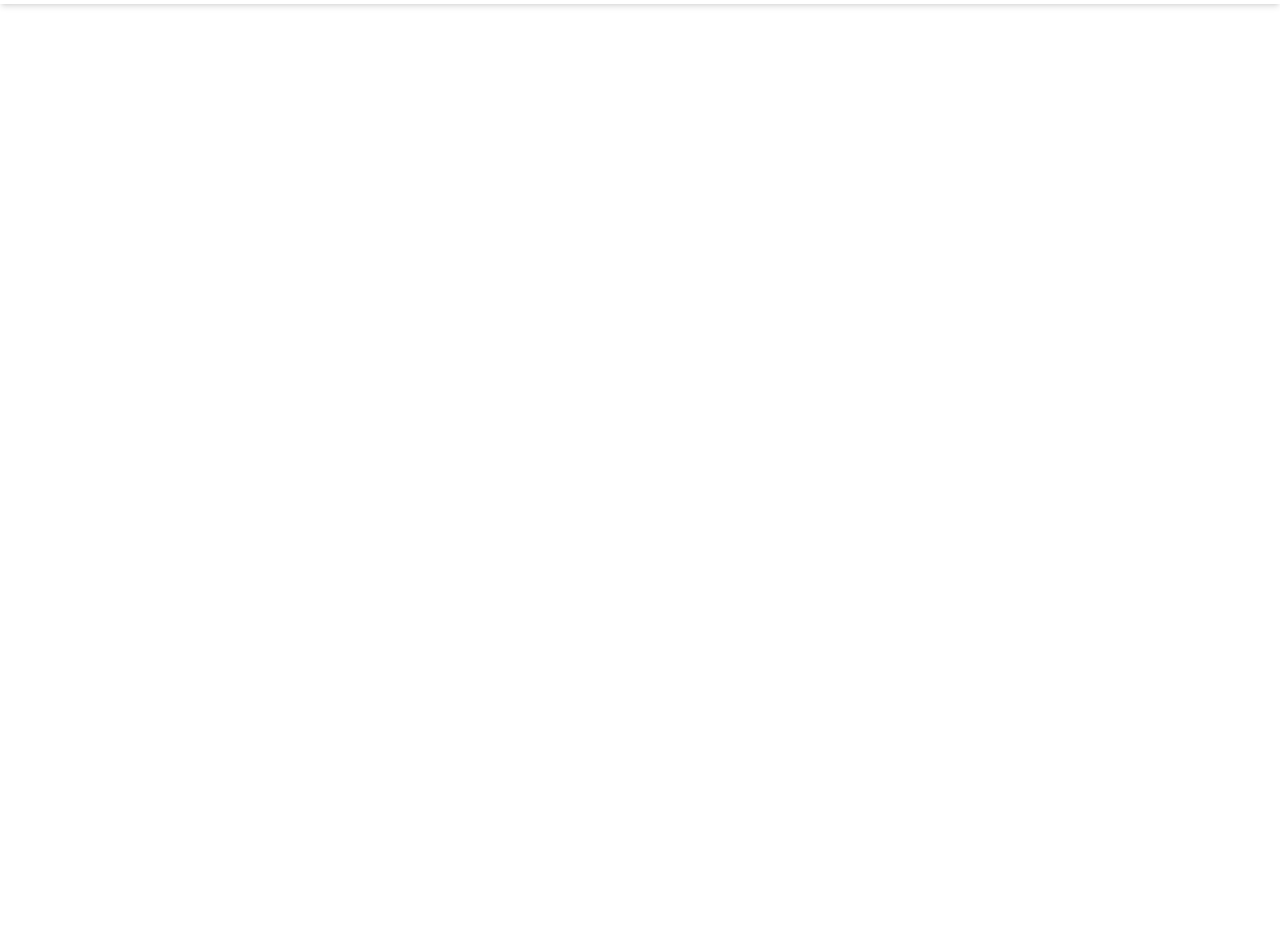
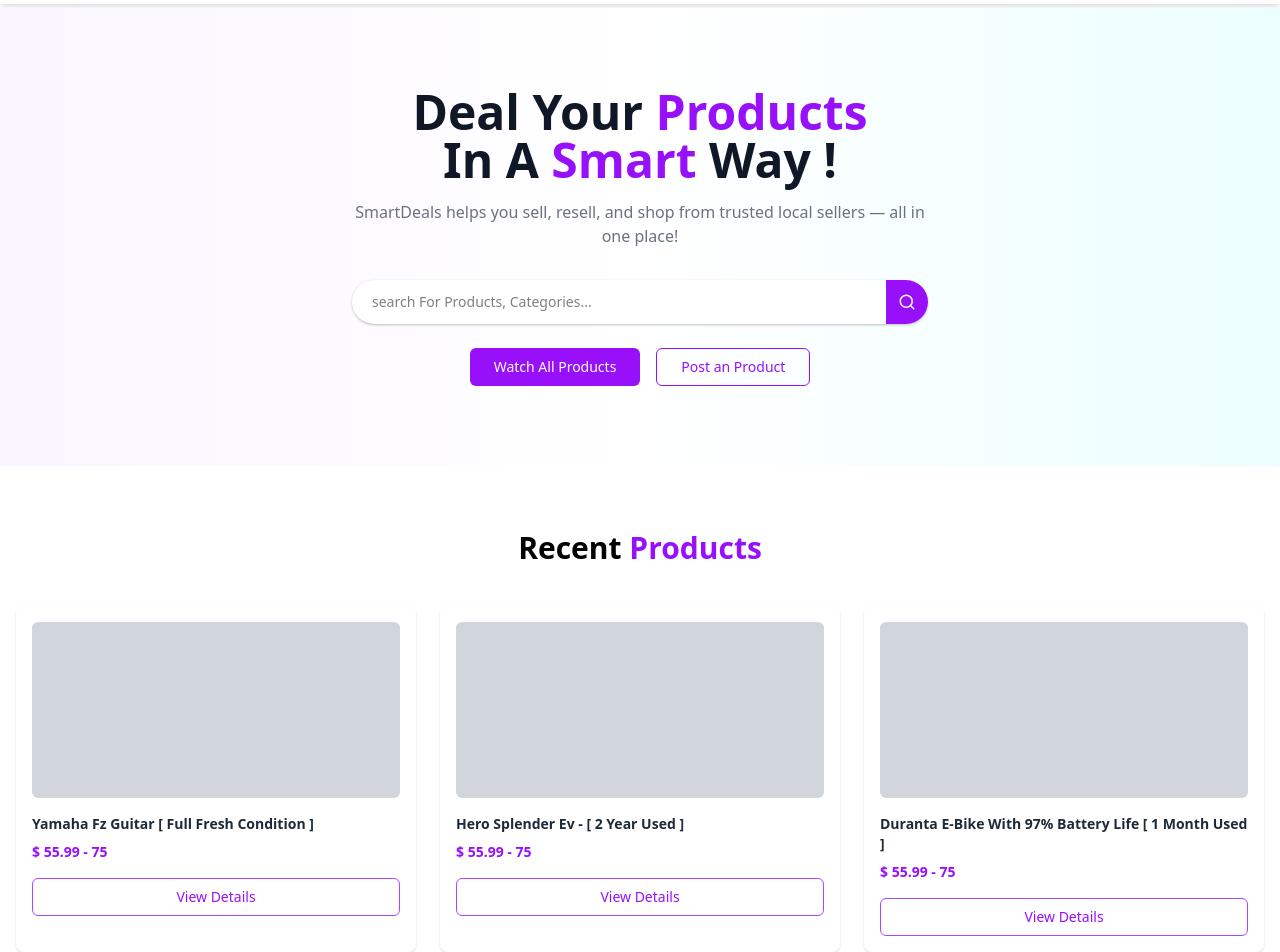
Before and after one commit to Nafis5115/smart-deals-client, a React (Vite) app: page / in a window 1280 px wide. Shown: the part 60-1012 px from the top of the page. Before the commit the page ends 800 px from the top, so only its background shows below. Built offline with nearby package versions, Linux system fonts and the light colour scheme.

Commit message:
added home page

```diff
--- a/package.json
+++ b/package.json
@@ -11,6 +11,7 @@
   },
   "dependencies": {
     "@tailwindcss/vite": "^4.1.18",
+    "lucide-react": "^0.562.0",
     "react": "^19.2.0",
     "react-dom": "^19.2.0",
     "react-router": "^7.11.0",
--- /dev/null
+++ b/src/pages/Home.jsx
@@ -0,0 +1,107 @@
+import React from "react";
+import { Search } from "lucide-react";
+const products = [
+  {
+    title: "Yamaha Fz Guitar [ Full Fresh Condition ]",
+    price: "$ 55.99 - 75",
+  },
+  {
+    title: "Hero Splender Ev - [ 2 Year Used ]",
+    price: "$ 55.99 - 75",
+  },
+  {
+    title: "Duranta E-Bike With 97% Battery Life [ 1 Month Used ]",
+    price: "$ 55.99 - 75",
+  },
+  {
+    title: "Yamaha Fz Guitar [ Full Fresh Condition ]",
+    price: "$ 55.99 - 75",
+  },
+  {
+    title: "Hero Splender Ev - [ 2 Year Used ]",
+    price: "$ 55.99 - 75",
+  },
+  {
+    title: "Duranta E-Bike With 97% Battery Life [ 1 Month Used ]",
+    price: "$ 55.99 - 75",
+  },
+];
+const Home = () => {
+  return (
+    <div className="bg-white mt-1">
+      {/* HERO SECTION */}
+      <section className="bg-gradient-to-r from-purple-50 via-white to-cyan-50 py-20 text-center">
+        <h1 className="text-4xl md:text-5xl font-bold text-gray-900">
+          Deal Your <span className="text-purple-600">Products</span>
+          <br />
+          In A <span className="text-purple-600">Smart</span> Way !
+        </h1>
+
+        <p className="mt-4 text-gray-500 max-w-xl mx-auto">
+          SmartDeals helps you sell, resell, and shop from trusted local sellers
+          — all in one place!
+        </p>
+
+        {/* SEARCH */}
+        <div className="mt-8 flex justify-center">
+          <div className="flex items-center bg-white shadow shadow-black/20 rounded-full w-full max-w-xl overflow-hidden">
+            <input
+              type="text"
+              placeholder="search For Products, Categories..."
+              className="flex-1 px-5 py-3 outline-none text-sm"
+            />
+            <button className="bg-purple-600 p-3 text-white h-full">
+              <Search size={18} />
+            </button>
+          </div>
+        </div>
+
+        {/* BUTTONS */}
+        <div className="mt-6 flex justify-center gap-4">
+          <button className="bg-purple-600 text-white px-6 py-2 rounded-md text-sm">
+            Watch All Products
+          </button>
+          <button className="border border-purple-600 text-purple-600 px-6 py-2 rounded-md text-sm">
+            Post an Product
+          </button>
+        </div>
+      </section>
+
+      {/* RECENT PRODUCTS */}
+      <section className="py-16 container mx-auto px-4">
+        <h2 className="text-3xl font-bold text-center mb-10">
+          Recent <span className="text-purple-600">Products</span>
+        </h2>
+
+        <div className="grid grid-cols-1 sm:grid-cols-2 lg:grid-cols-3 gap-6">
+          {products.map((product, index) => (
+            <div key={index} className="bg-white rounded-lg shadow  p-4">
+              <div className="bg-gray-300 h-44 rounded-md mb-4"></div>
+
+              <h3 className="text-sm font-semibold text-gray-800 mb-2">
+                {product.title}
+              </h3>
+
+              <p className="text-purple-600 font-semibold text-sm mb-4">
+                {product.price}
+              </p>
+
+              <button className="w-full border border-purple-500 text-purple-600 py-2 rounded-md text-sm hover:bg-purple-50">
+                View Details
+              </button>
+            </div>
+          ))}
+        </div>
+
+        {/* SHOW ALL */}
+        <div className="mt-10 text-center">
+          <button className="bg-purple-600 text-white px-8 py-2 rounded-md text-sm">
+            Show All
+          </button>
+        </div>
+      </section>
+    </div>
+  );
+};
+
+export default Home;
--- a/src/routes/router.jsx
+++ b/src/routes/router.jsx
@@ -2,12 +2,17 @@ import { createBrowserRouter } from "react-router";
 import App from "../App";
 import Login from "../pages/Login";
 import Signup from "../pages/Signup";
+import Home from "../pages/Home";
 
 const router = createBrowserRouter([
   {
     path: "/",
     Component: App,
     children: [
+      {
+        index: true,
+        Component: Home,
+      },
       {
         path: "/login",
         Component: Login,
```
Also changed, not shown: 1 other file (tests, documents, lock files or other folders).
